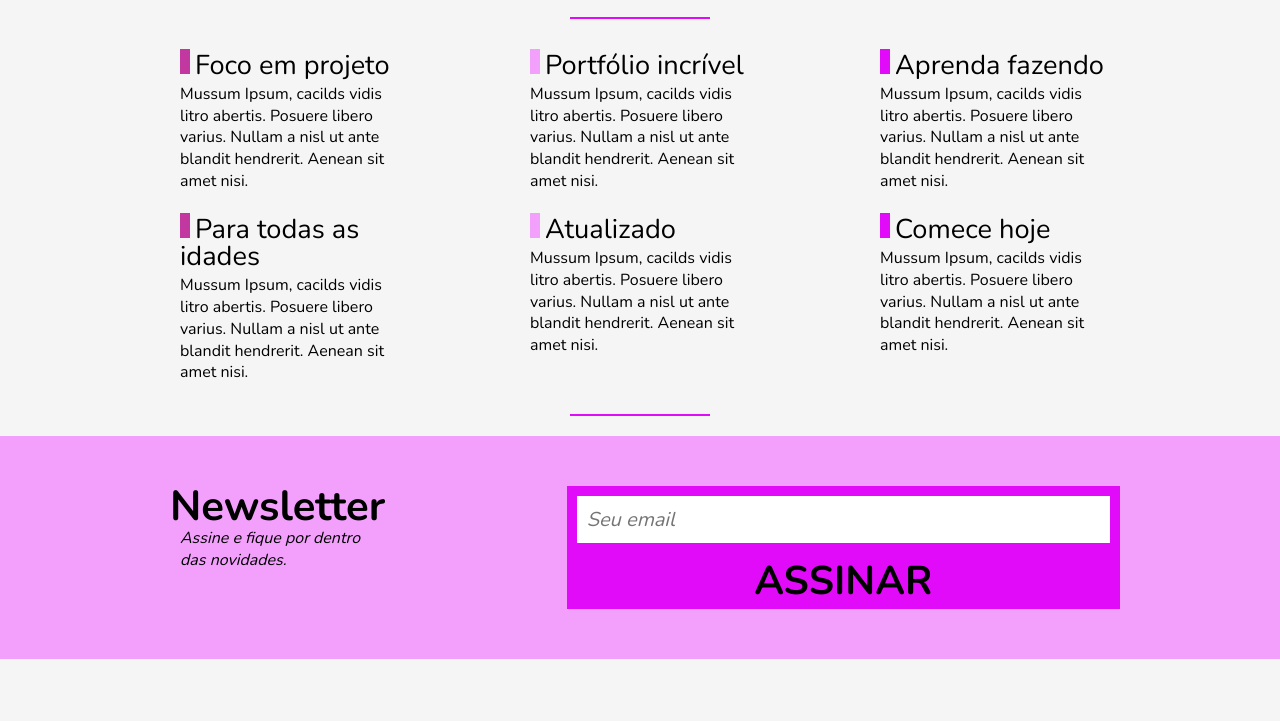
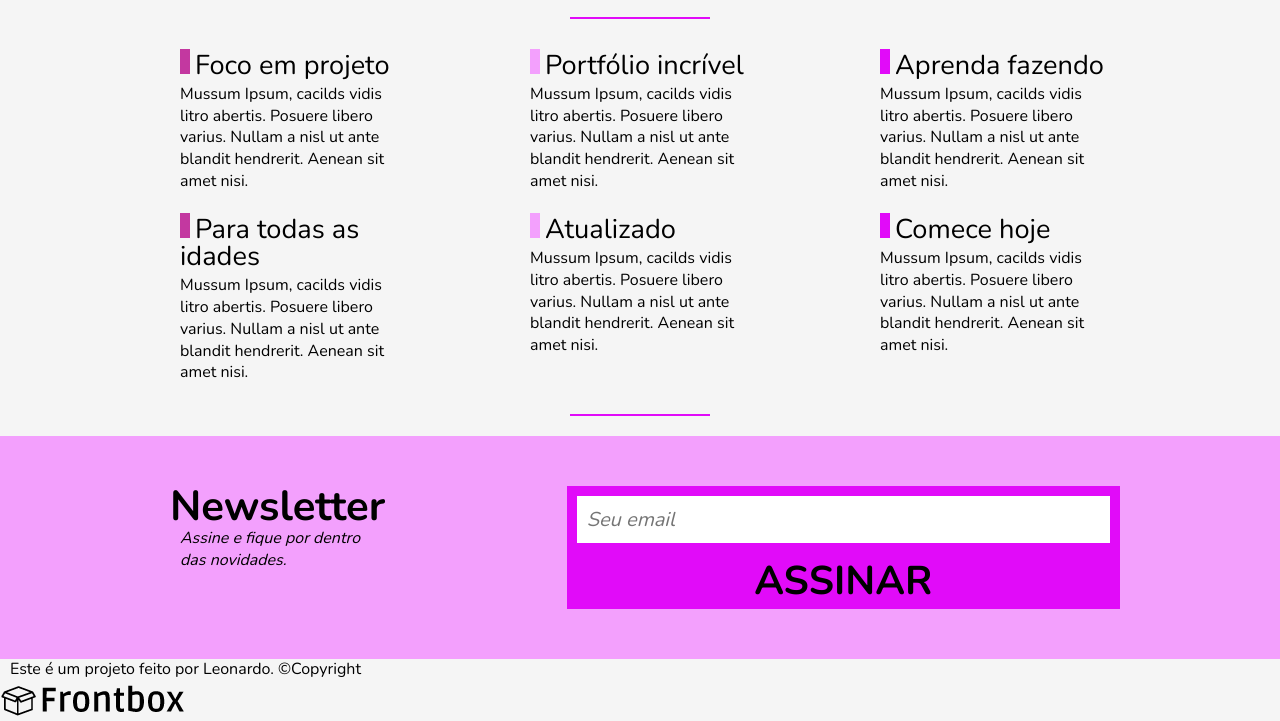
Before and after one commit to leowingss/site-responsivo, a plain HTML site: page index.html in a window 1280 px wide. Shown: the part 1693-2414 px from the top of the page. Before the commit the page ends 2352 px from the top, so only its background shows below. Drawn offline with nearby package versions, Linux system fonts and the light colour scheme.

Commit message:
feat: footer

```diff
--- a/index.html
+++ b/index.html
@@ -183,6 +183,13 @@
 
     </section>
 
+    <footer class="footer">
+        <p class="footer__copyright">Este é um projeto feito por Leonardo. &copy;Copyright </p>
+        <a href="index.html">
+            <img src="/img/logo.png" alt="Frontbox" class="footer__logo">
+        </a>
+    </footer>
+
 </body>
 
 </html>
```
